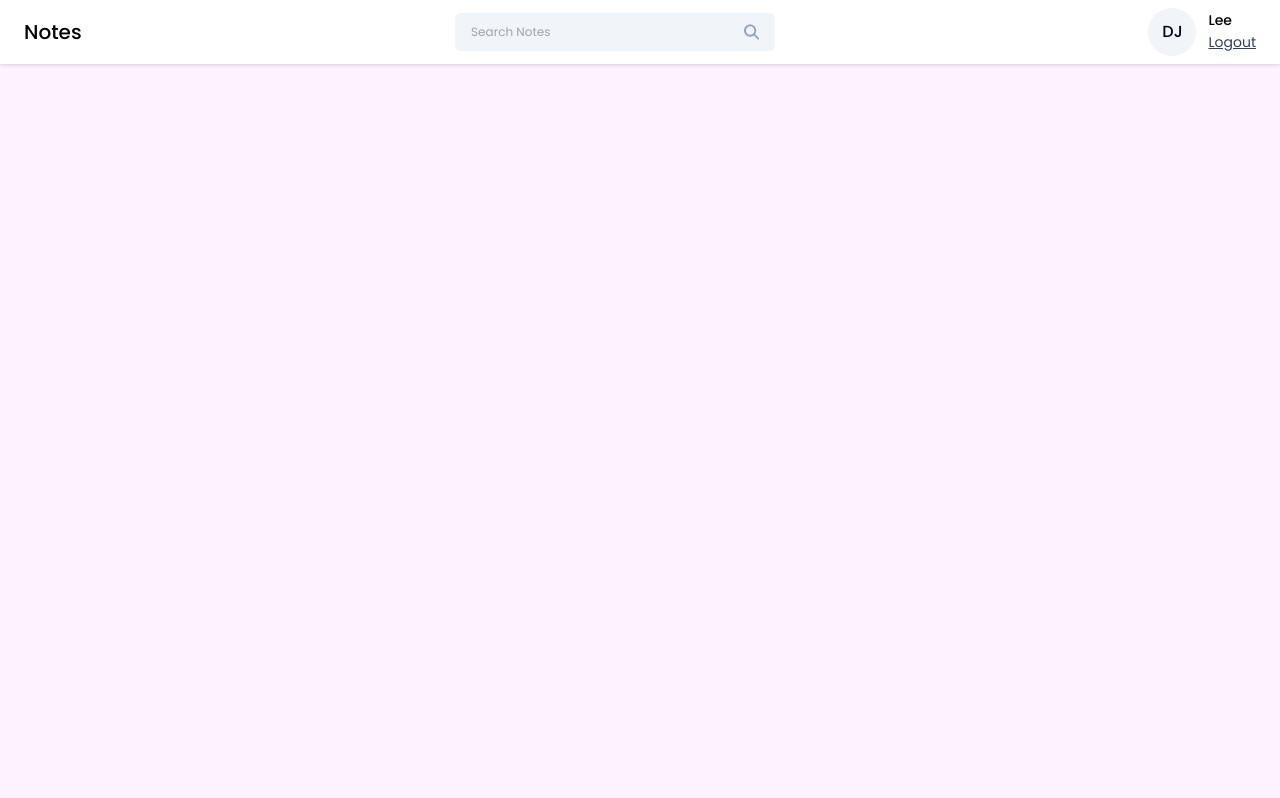
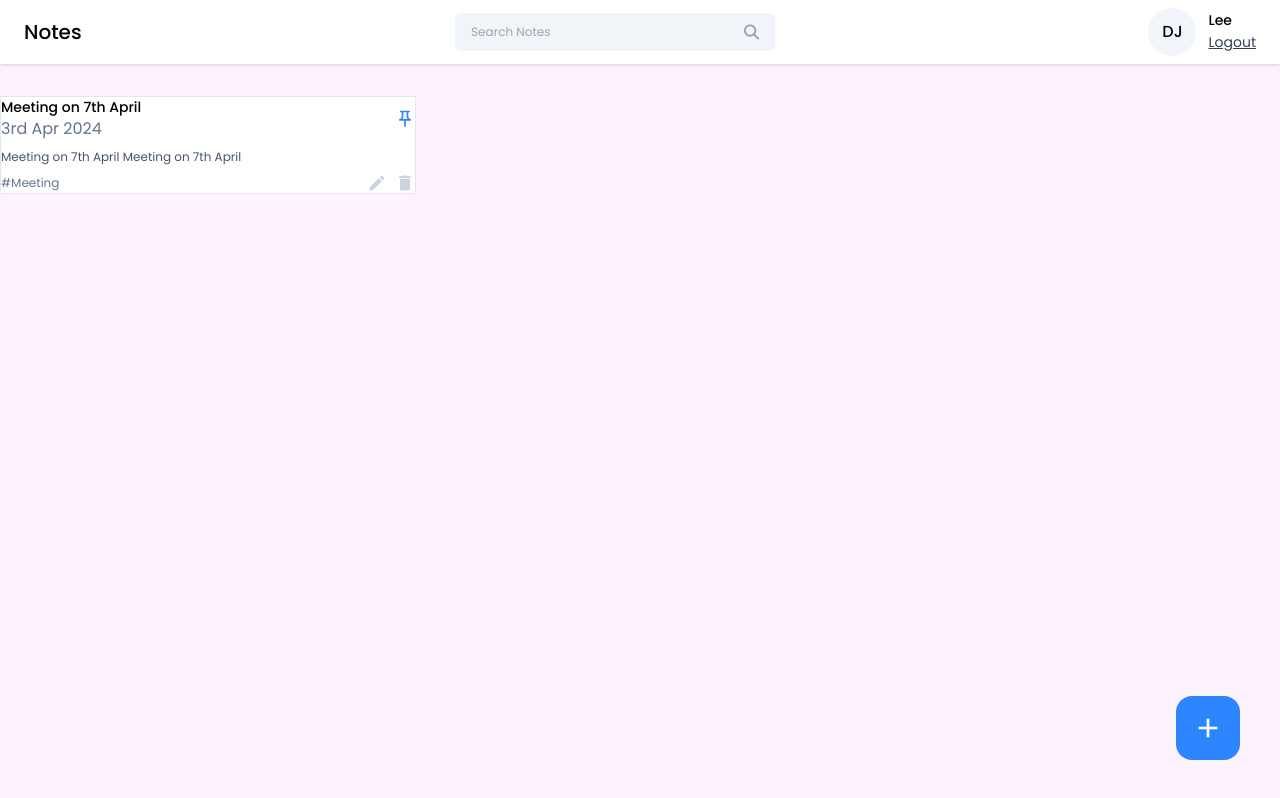
Before and after one commit to thefigtree/notes_app_24_04_17, a React (Vite) app in the folder frontend/notes_app/: page /dashboard in a window 1280 px wide. Built offline with nearby package versions, Linux system fonts and the light colour scheme.

Commit message:
Ui: Card, Add

```diff
--- /dev/null
+++ b/frontend/notes_app/src/components/Card/NoteCard.jsx
@@ -0,0 +1,50 @@
+import React from "react";
+import { MdOutlinePushPin } from "react-icons/md";
+import { MdCreate, MdDelete } from "react-icons/md";
+
+const NoteCard = ({
+  title,
+  date,
+  content,
+  tags,
+  isPinned,
+  onEdit,
+  onDelete,
+  onPinNote,
+}) => {
+  return (
+    <div className="border roundedp-4 bg-white hover:shadow-xl transition-all ease-in-out">
+      <div className="flex items-center justify-between">
+        <div>
+          <h6 className="text-sm font-medium">{title}</h6>
+          <span className="text-x5 text-slate-500">{date}</span>
+        </div>
+
+        <MdOutlinePushPin
+          className={`icon-btn ${isPinned ? "text-primary" : "text-slate-300"}`}
+          onClick={onPinNote}
+        ></MdOutlinePushPin>
+      </div>
+
+      <p className="text-xs text-slate-600 mt-2">{content?.slice(0, 60)}</p>
+
+      <div className="flex items-center justify-between mt-2">
+        <div className="text-xs text-slate-500">{tags}</div>
+
+        <div className="flex items-center gap-2">
+          <MdCreate
+            className="icon-btn hover:text-green-600"
+            onClick={onEdit}
+          ></MdCreate>
+
+          <MdDelete
+            className="icon-btn hover:text-red-600"
+            onClick={onDelete}
+          ></MdDelete>
+        </div>
+      </div>
+    </div>
+  );
+};
+
+export default NoteCard;
--- a/frontend/notes_app/src/index.css
+++ b/frontend/notes_app/src/index.css
@@ -23,4 +23,8 @@
   .btn_primary {
     @apply w-full text-sm bg-primary text-white p-2 rounded my-1 hover:bg-blue-600;
   }
+
+  .icon-btn {
+    @apply text-xl text-slate-300 cursor-pointer hover:text-primary;
+  }
 }
--- a/frontend/notes_app/src/pages/Home/Home.jsx
+++ b/frontend/notes_app/src/pages/Home/Home.jsx
@@ -1,10 +1,34 @@
 import React from "react";
 import Navbar from "../../components/Navbar";
+import NoteCard from "../../components/Card/NoteCard";
+import { MdAdd } from "react-icons/md";
 
 const Home = () => {
   return (
     <>
       <Navbar></Navbar>
+
+      <div className="container mx-auto">
+        <div className="grid grid-cols-3 gap-4 mt-8">
+          <NoteCard
+            title="Meeting on 7th April"
+            date="3rd Apr 2024"
+            content="Meeting on 7th April Meeting on 7th April"
+            tags="#Meeting"
+            isPinned={true}
+            onEdit={() => {}}
+            onDelete={() => {}}
+            onPinNote={() => {}}
+          ></NoteCard>
+        </div>
+      </div>
+
+      <button
+        className="w-16 h-16 flex items-center justify-center rounded-2xl bg-primary hover:bg-blue-600 absolute right-10 bottom-10"
+        onClick={() => {}}
+      >
+        <MdAdd className="text-[32px] text-white"></MdAdd>
+      </button>
     </>
   );
 };
```
